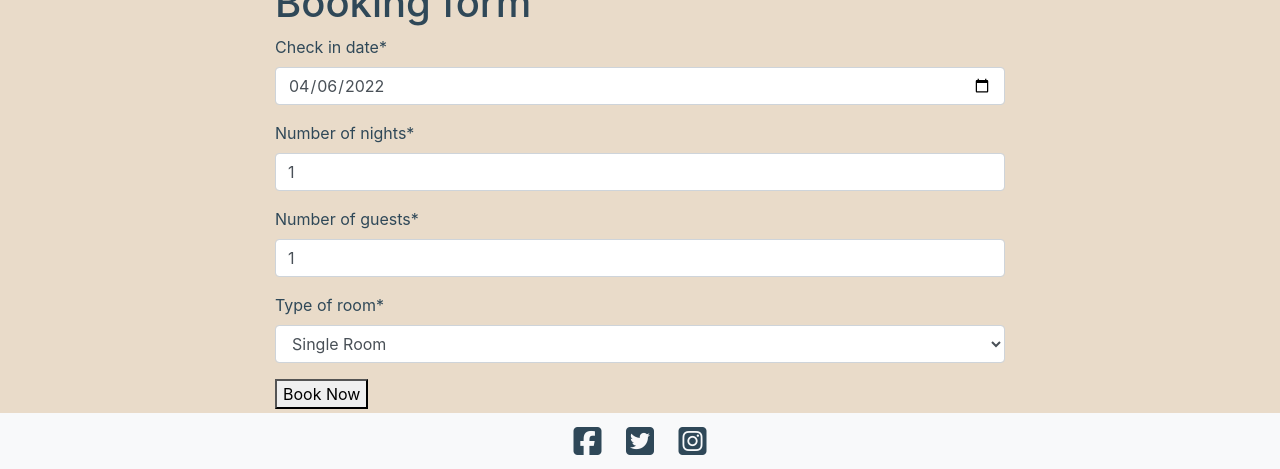
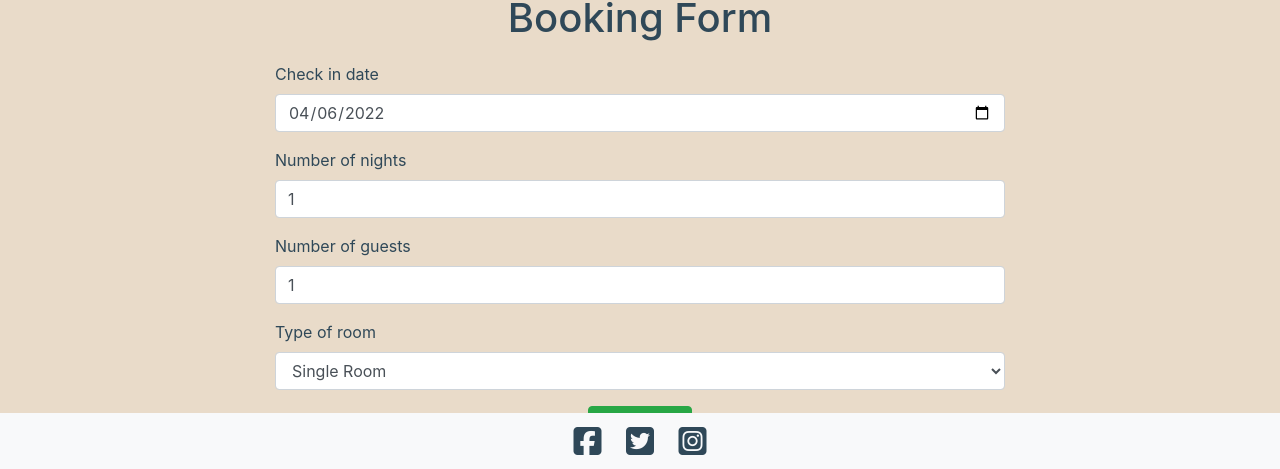
Before and after one commit to MarcelloMuy/ci-ms4-hotel-website, a Django app: page /booknow/ in a window 1280 px wide. Shown: the part 331-800 px from the top of the page. Run offline with Django 3.2, Linux system fonts and the light colour scheme; the visitor is signed in with stand-in values (Sample User, id 1); some libraries are stand-ins or nearby versions.

Commit message:
Style forms, buttons and cards

```diff
--- a/static/css/style.css
+++ b/static/css/style.css
@@ -2,6 +2,10 @@
 body {
     background-color: #E9DBC9;
     color: #2F4858;
+}
+
+h1 {
+  margin-top: 15px;
 }
 
 /* Navbar */
@@ -38,6 +42,45 @@ body {
     max-height: 992px;
 }
 
+/* Give margin to headings */
+.mgn-h {
+  margin-top: 40px;
+}
+
+/* Give margin to buttons */
+.mgn-btn {
+  margin-top: 15px;
+}
+
+/* My bookings */
+.no-book-p  {
+  font-size: 20px;
+  margin-right: 15px;
+  margin-left: 15px;
+}
+
+/* Remove * from form fields */
+.asteriskField {
+  display: none;
+}
+
+/* Form */
+form {
+  margin-top: 20px;
+}
+
+.book-h2 {
+  margin-top: 20px;
+}
+
+/* My bookings cards */
+.card-t {
+  font-size: 1.2em;
+}
+.card-mgn {
+  margin: 5px;
+}
+
 /* Footer */
 #footer > a {
   color: #2F4858 ;
--- a/templates/account/logout.html
+++ b/templates/account/logout.html
@@ -8,7 +8,7 @@
 
 <div class="container">
   <div class="row">
-    <div class="col-md-8 offset-md-2">
+    <div class="col-md-8 offset-md-2 text-center">
       <h1>{% trans "Sign Out" %}</h1>
 
       <p>{% trans 'Are you sure you want to sign out?' %}</p>
@@ -18,7 +18,9 @@
         {% if redirect_field_value %}
         <input type="hidden" name="{{ redirect_field_name }}" value="{{ redirect_field_value }}" />
         {% endif %}
-        <button type="submit">{% trans 'Sign Out' %}</button>
+        <div class="col-md-12 text-center">
+          <button class="btn btn-danger" type="submit">{% trans 'Sign Out' %}</button>
+        </div>
       </form>
 
     </div>
--- a/templates/base.html
+++ b/templates/base.html
@@ -34,7 +34,13 @@
         <div class="collapse navbar-collapse" id="navbarSupportedContent">
             <ul class="navbar-nav mr-auto">
                 <li class="nav-item">
+                    <a class="nav-link" href="{% url 'homepage' %}">Home</a>
+                </li>
+                <li class="nav-item">
                     <a class="nav-link" href="#">Contact Us</a>
+                </li>
+                <li class="nav-item">
+                    <a class="nav-link" href="#">Our Rooms</a>
                 </li>
                 <li class="nav-item">
                     <a class="nav-link" href="{% url 'booknow' %}">Book Now</a>
--- a/templates/booknow.html
+++ b/templates/booknow.html
@@ -8,24 +8,26 @@
     <div class="row">
         <div class="col-md-8 offset-md-2">
             {% if user.is_authenticated %}
-            <h1>Booking form</h1>
+
+            <div class="text-center">
+                <h1>Booking Form</h1>
+            </div>
 
             <form method="POST" action="/booknow/">
                 {% csrf_token %}
                 {{ form | crispy }}
-                <div>
-                    <p>
-                        <button type="submit">Book Now</button>
-                    </p>
+                <div class="col-md-12 text-center">
+                    <button type="submit" class="btn btn-success">Book Now</button>
                 </div>
             </form>
             {% else %}
 
-            <h2>Please Sign in to do a booking</h2>
-            <a href="{% url 'account_login' %}">
-                <button>Sign in</button>
-            </a>
-
+            <div class="col-md-12 mgn-h"></div>
+                <h2>Please Sign in to Book a Room</h2>
+                <a href="{% url 'account_login' %}">
+                    <button class="btn btn-primary mgn-btn">Sign in</button>
+                </a>
+            </div>
             {% endif %}
         </div>
     </div>
```
Also changed, not shown: templates/account/login.html (+9 -6 lines), templates/account/signup.html (+8 -4 lines), templates/mybookings.html (+12 -14 lines), templates/updatebooking.html (+6 -5 lines).
